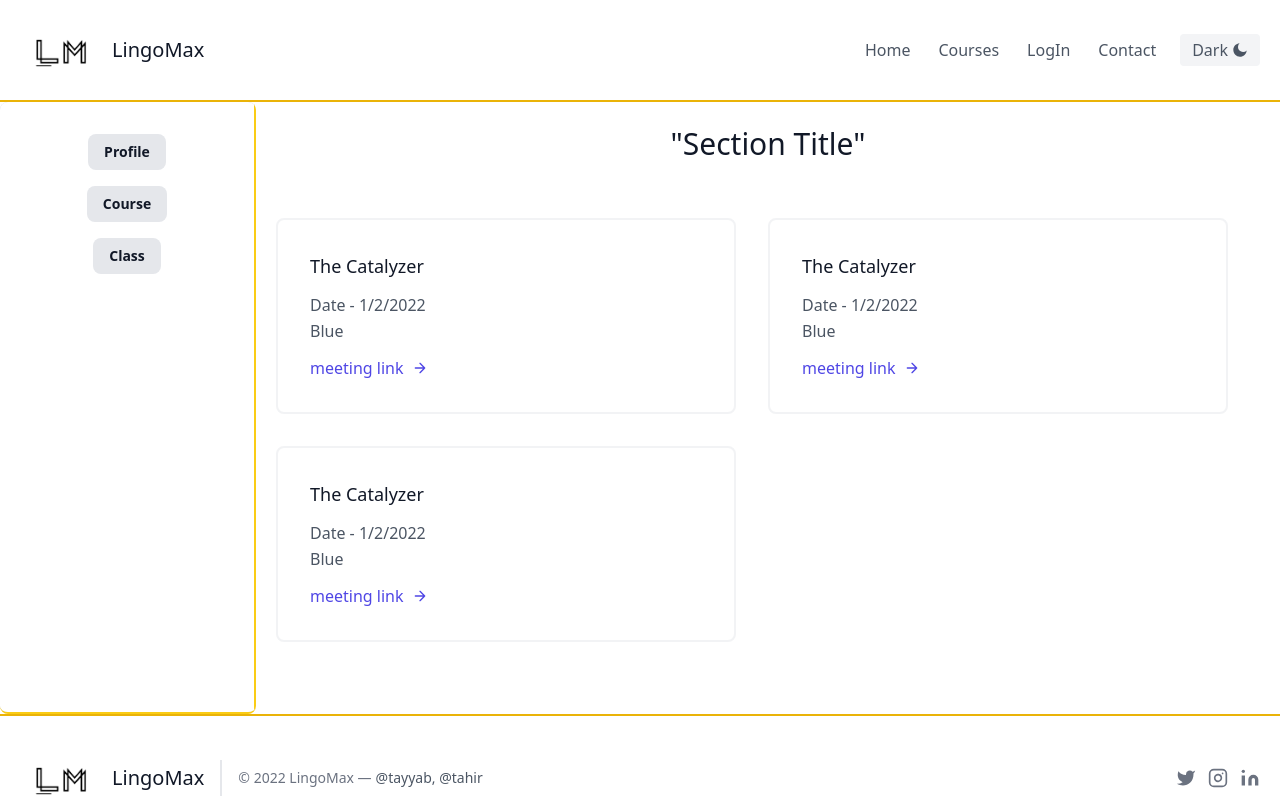
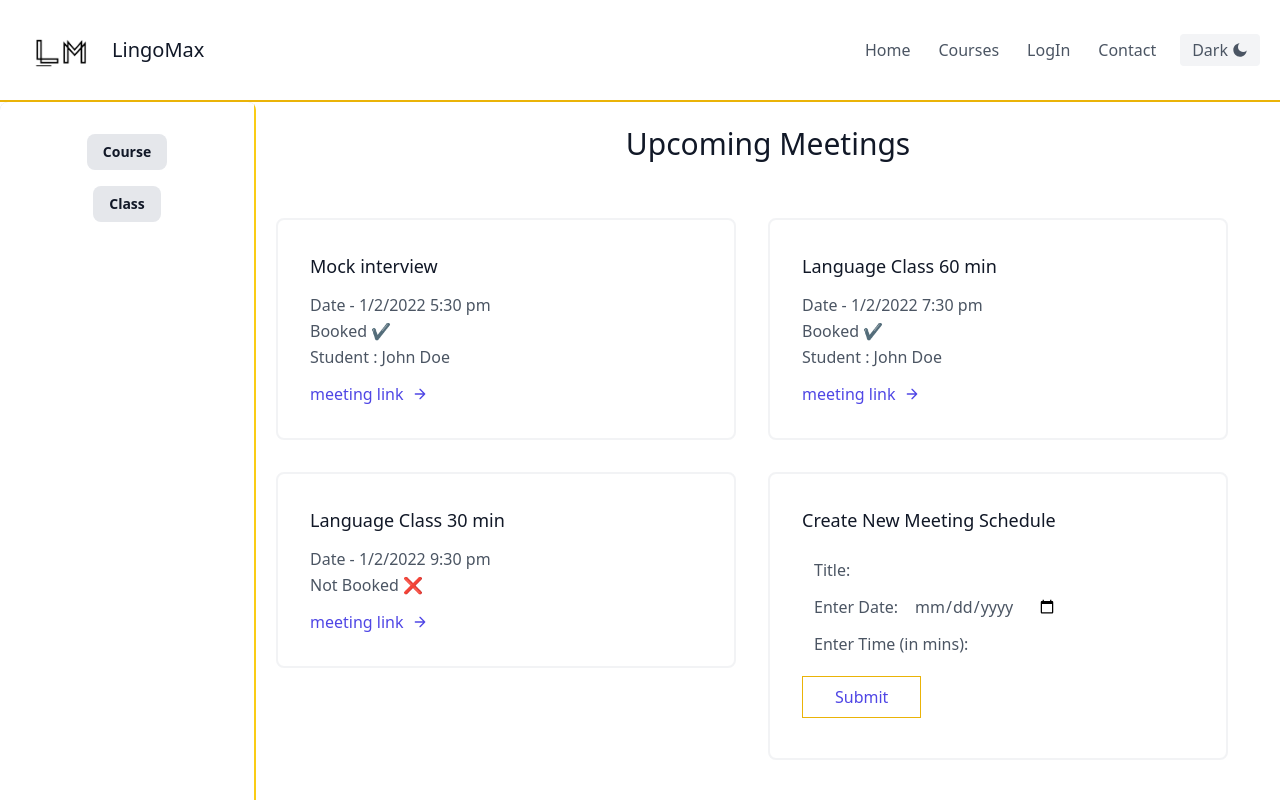
Before and after one commit to heyitstay11/LLA, a React (Vite) app in the folder lla_client/: page /teacherboard in a window 1280 px wide. Shown: the top 800 px of the page. Built offline with nearby package versions, Linux system fonts and the light colour scheme; no server answers.

Commit message:
meetings page

```diff
--- a/lla_client/src/pages/TeacherDashboard/index.jsx
+++ b/lla_client/src/pages/TeacherDashboard/index.jsx
@@ -1,9 +1,9 @@
 const Leftboard = () => {
   return (
     <div className="h-full w-full py-8 gap-2 flex flex-col items-center bg-white border-r-2 border-yellow-400 dark:bg-slate-900 dark:text-white">
-      <button className="flex py-2 mb-2 bg-gray-200 hover:bg-yellow-500 dark:hover:text-yellow-300 font-bold text-sm text-gray-900 py-2 px-4 hover:text-gray-900 dark:bg-gray-500 rounded-lg dark:text-white">
+      {/* <button className="flex py-2 mb-2 bg-gray-200 hover:bg-yellow-500 dark:hover:text-yellow-300 font-bold text-sm text-gray-900 py-2 px-4 hover:text-gray-900 dark:bg-gray-500 rounded-lg dark:text-white">
         Profile
-      </button>
+      </button> */}
       <button className="flex py-2 mb-2 bg-gray-200 hover:bg-yellow-500 dark:hover:text-yellow-300 font-bold text-sm text-gray-900 py-2 px-4 hover:text-gray-900 dark:bg-gray-500 rounded-lg dark:text-white">
         Course
       </button>
@@ -16,22 +16,25 @@ const Leftboard = () => {
 
 const Rightboard = () => {
   return (
-    <div class=" w-full h-full text-gray-600 body-font">
-      <div class="w-full h-full px-5 py-8 mx-auto flex flex-wrap">
-        <div class="w-full h-full flex flex-wrap -m-4">
-          <div class="p-4 lg:w-1/2 md:w-full">
-            <div class="flex border-2 rounded-lg border-gray-200 dark:bg-slate-800 border-opacity-50 p-8 sm:flex-row flex-col">
-              <div class="flex-grow">
-                <h2 class="text-gray-900 dark:text-yellow-400  text-lg title-font font-medium mb-3">
-                  The Catalyzer
+    <div className=" w-full h-full text-gray-600 body-font">
+      <div className="w-full h-full px-5 py-8 mx-auto flex flex-wrap">
+        <div className="w-full h-full flex flex-wrap -m-4">
+          <div className="p-4 lg:w-1/2 md:w-full">
+            <div className="flex border-2 rounded-lg border-gray-200 dark:bg-slate-800 border-opacity-50 p-8 sm:flex-row flex-col">
+              <div className="flex-grow">
+                <h2 className="text-gray-900 dark:text-yellow-400  text-lg title-font font-medium mb-3">
+                  Mock interview
                 </h2>
-                <p class="leading-relaxed text-base dark:text-gray-200 ">
-                  Date - 1/2/2022
+                <p className="leading-relaxed text-base dark:text-gray-200 ">
+                  Date - 1/2/2022 5:30 pm
                 </p>
-                <p class="leading-relaxed text-base dark:text-gray-200 ">
-                  Blue
+                <p className="leading-relaxed text-base dark:text-gray-200 ">
+                  Booked ✔
                 </p>
-                <a class="mt-3 text-indigo-600 dark:text-yellow-500 inline-flex items-center">
+                <p className="leading-relaxed text-base dark:text-gray-200 ">
+                  Student : John Doe
+                </p>
+                <a className="mt-3 text-indigo-600 dark:text-yellow-500 inline-flex items-center">
                   meeting link
                   <svg
                     fill="none"
@@ -39,7 +42,7 @@ const Rightboard = () => {
                     stroke-linecap="round"
                     stroke-linejoin="round"
                     stroke-width="2"
-                    class="w-4 h-4 ml-2"
+                    className="w-4 h-4 ml-2"
                     viewBox="0 0 24 24"
                   >
                     <path d="M5 12h14M12 5l7 7-7 7"></path>
@@ -48,19 +51,22 @@ const Rightboard = () => {
               </div>
             </div>
           </div>
-          <div class="p-4 lg:w-1/2 md:w-full">
-            <div class="flex border-2 rounded-lg border-gray-200 dark:bg-slate-800 border-opacity-50 p-8 sm:flex-row flex-col">
-              <div class="flex-grow">
-                <h2 class="text-gray-900 dark:text-yellow-400  text-lg title-font font-medium mb-3">
-                  The Catalyzer
+          <div className="p-4 lg:w-1/2 md:w-full">
+            <div className="flex border-2 rounded-lg border-gray-200 dark:bg-slate-800 border-opacity-50 p-8 sm:flex-row flex-col">
+              <div className="flex-grow">
+                <h2 className="text-gray-900 dark:text-yellow-400  text-lg title-font font-medium mb-3">
+                  Language Class 60 min
                 </h2>
-                <p class="leading-relaxed text-base dark:text-gray-200 ">
-                  Date - 1/2/2022
+                <p className="leading-relaxed text-base dark:text-gray-200 ">
+                  Date - 1/2/2022 7:30 pm
                 </p>
-                <p class="leading-relaxed text-base dark:text-gray-200 ">
-                  Blue
+                <p className="leading-relaxed text-base dark:text-gray-200 ">
+                  Booked ✔
                 </p>
-                <a class="mt-3 text-indigo-600 dark:text-yellow-500 inline-flex items-center">
+                <p className="leading-relaxed text-base dark:text-gray-200 ">
+                  Student : John Doe
+                </p>
+                <a className="mt-3 text-indigo-600 dark:text-yellow-500 inline-flex items-center">
                   meeting link
                   <svg
                     fill="none"
@@ -68,7 +74,7 @@ const Rightboard = () => {
                     stroke-linecap="round"
                     stroke-linejoin="round"
                     stroke-width="2"
-                    class="w-4 h-4 ml-2"
+                    className="w-4 h-4 ml-2"
                     viewBox="0 0 24 24"
                   >
                     <path d="M5 12h14M12 5l7 7-7 7"></path>
@@ -77,19 +83,19 @@ const Rightboard = () => {
               </div>
             </div>
           </div>
-          <div class="p-4 lg:w-1/2 md:w-full">
-            <div class="flex border-2 rounded-lg border-gray-200 dark:bg-slate-800 border-opacity-50 p-8 sm:flex-row flex-col">
-              <div class="flex-grow">
-                <h2 class="text-gray-900 dark:text-yellow-400  text-lg title-font font-medium mb-3">
-                  The Catalyzer
+          <div className="p-4 lg:w-1/2 md:w-full">
+            <div className="flex border-2 rounded-lg border-gray-200 dark:bg-slate-800 border-opacity-50 p-8 sm:flex-row flex-col">
+              <div className="flex-grow">
+                <h2 className="text-gray-900 dark:text-yellow-400  text-lg title-font font-medium mb-3">
+                  Language Class 30 min
                 </h2>
-                <p class="leading-relaxed text-base dark:text-gray-200 ">
-                  Date - 1/2/2022
+                <p className="leading-relaxed text-base dark:text-gray-200 ">
+                  Date - 1/2/2022 9:30 pm
                 </p>
-                <p class="leading-relaxed text-base dark:text-gray-200 ">
-                  Blue
+                <p className="leading-relaxed text-base dark:text-gray-200 ">
+                  Not Booked ❌
                 </p>
-                <a class="mt-3 text-indigo-600 dark:text-yellow-500 inline-flex items-center">
+                <a className="mt-3 text-indigo-600 dark:text-yellow-500 inline-flex items-center">
                   meeting link
                   <svg
                     fill="none"
@@ -97,13 +103,55 @@ const Rightboard = () => {
                     stroke-linecap="round"
                     stroke-linejoin="round"
                     stroke-width="2"
-                    class="w-4 h-4 ml-2"
+                    className="w-4 h-4 ml-2"
                     viewBox="0 0 24 24"
                   >
                     <path d="M5 12h14M12 5l7 7-7 7"></path>
                   </svg>
                 </a>
               </div>
+            </div>
+          </div>
+          <div className="p-4 lg:w-1/2 md:w-full">
+            <div className="flex border-2 rounded-lg border-gray-200 dark:bg-slate-800 border-opacity-50 p-8 sm:flex-row flex-col">
+              <form className="flex-grow">
+                <h2 className="text-gray-900 dark:text-yellow-400  text-lg title-font font-medium mb-3">
+                  Create New Meeting Schedule
+                </h2>
+                <div className="py-3">
+                  <label className="dark:text-white mx-3" htmlFor="">
+                    Title:
+                  </label>
+                  <input className="px-1" type="text" required={true} />
+                </div>
+                <div className="">
+                  <label className="dark:text-white mx-3" htmlFor="">
+                    Enter Date:
+                  </label>
+                  <input
+                    type="date"
+                    required={true}
+                    className="px-1"
+                    min={new Date().toISOString().split("T")[0]}
+                  />
+                </div>
+                <div className="py-3">
+                  <label className="dark:text-white mx-3" htmlFor="">
+                    Enter Time (in mins):
+                  </label>
+                  <input
+                    className="px-1"
+                    type="number"
+                    required={true}
+                    step={15}
+                    min={15}
+                    max={90}
+                  />
+                </div>
+                <button className="mx-auto mx-6 my-2 px-8 border border-1 p-2 border-yellow-500 text-indigo-600 dark:text-yellow-500 inline-flex items-center">
+                  Submit
+                </button>
+              </form>
             </div>
           </div>
         </div>
@@ -121,7 +169,7 @@ const TeacherDashboard = () => {
         </div>
         <div className="lg:w-4/5 pb-10 md:w-4/5 bg-white flex flex-col md:ml-auto w-full ml-4 mt-8 md:mt-0 dark:bg-slate-900 dark:text-white">
           <h1 className="sm:text-3xl max-w-2xl mx-auto text-2xl text-center py-6 font-medium title-font text-gray-900 dark:bg-slate-900 dark:text-white">
-            "Section Title"
+            Upcoming Meetings
           </h1>
           <div className="flex flex-col items-center justify-center">
             <Rightboard />
```
